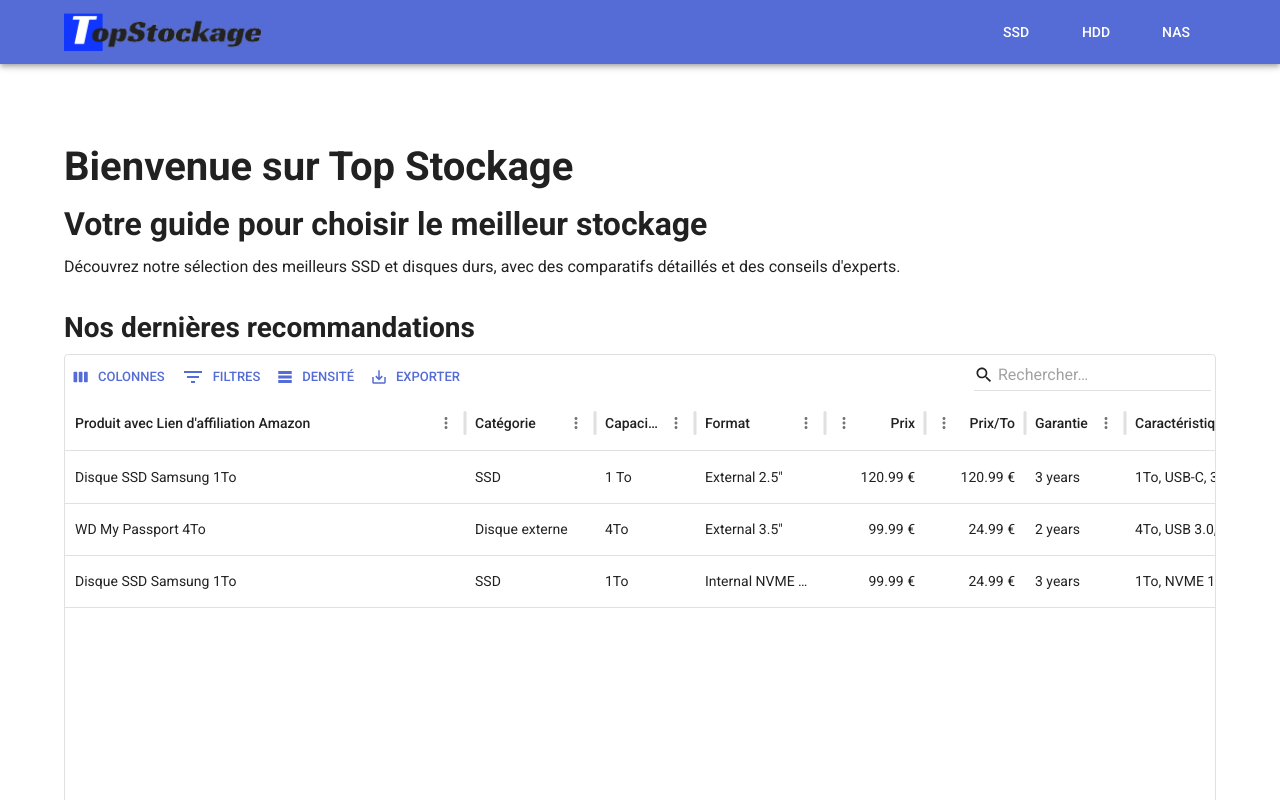
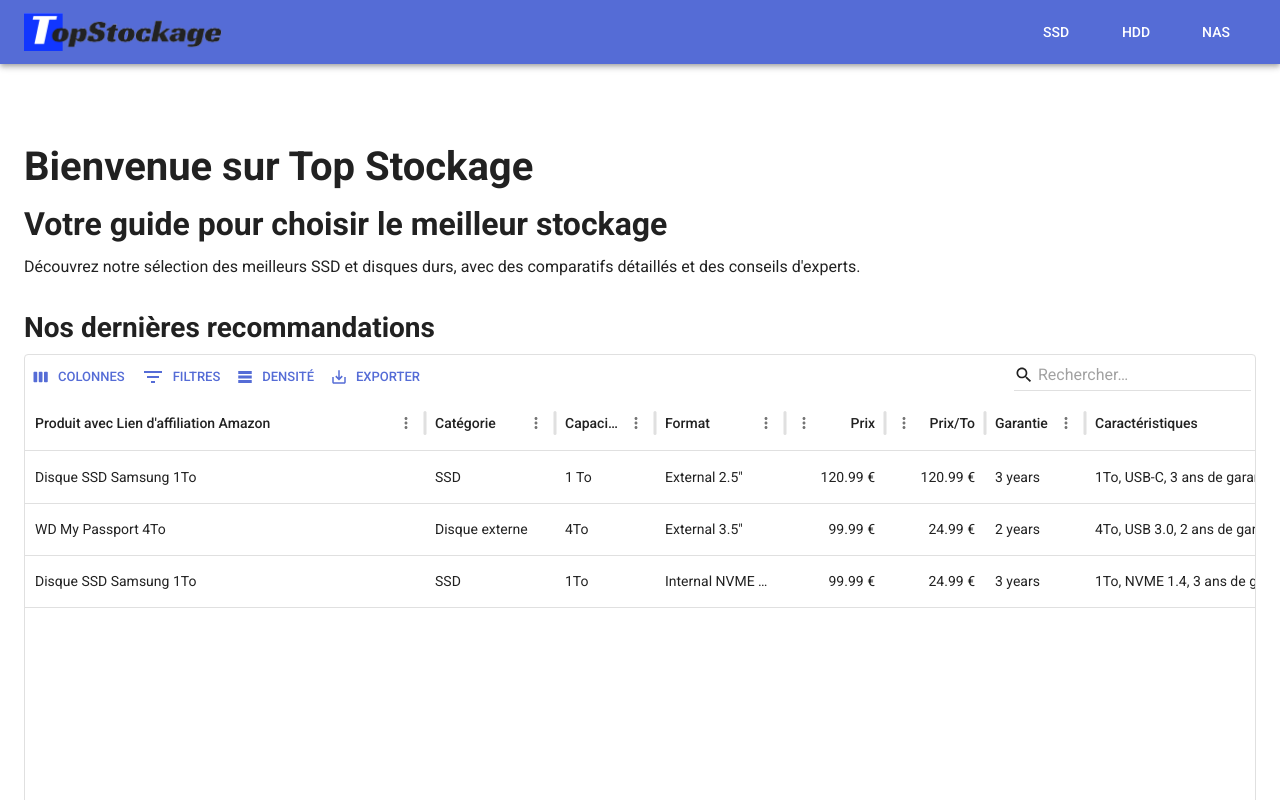
Before and after one commit to amarnaud2/topstockage-nextjs-mui, a Next.js app: page / in a window 1280 px wide. Shown: the top 800 px of the page. Built offline with nearby package versions, Linux system fonts and the light colour scheme; what @mui/material-nextjs would draw is missing.

Commit message:
Theme is now responsive.

```diff
--- a/theme/theme.ts
+++ b/theme/theme.ts
@@ -10,6 +10,15 @@
 });
 
 const theme = createTheme({
+  breakpoints: {
+    values: {
+      xs: 0,     // Mobile
+      sm: 600,   // Tablette
+      md: 960,   // Ordinateur portable
+      lg: 1280,  // Desktop
+      xl: 1920,  // Très grand écran
+    },
+  },
   palette: {
     primary: {
       main: '#556cd6',
```
